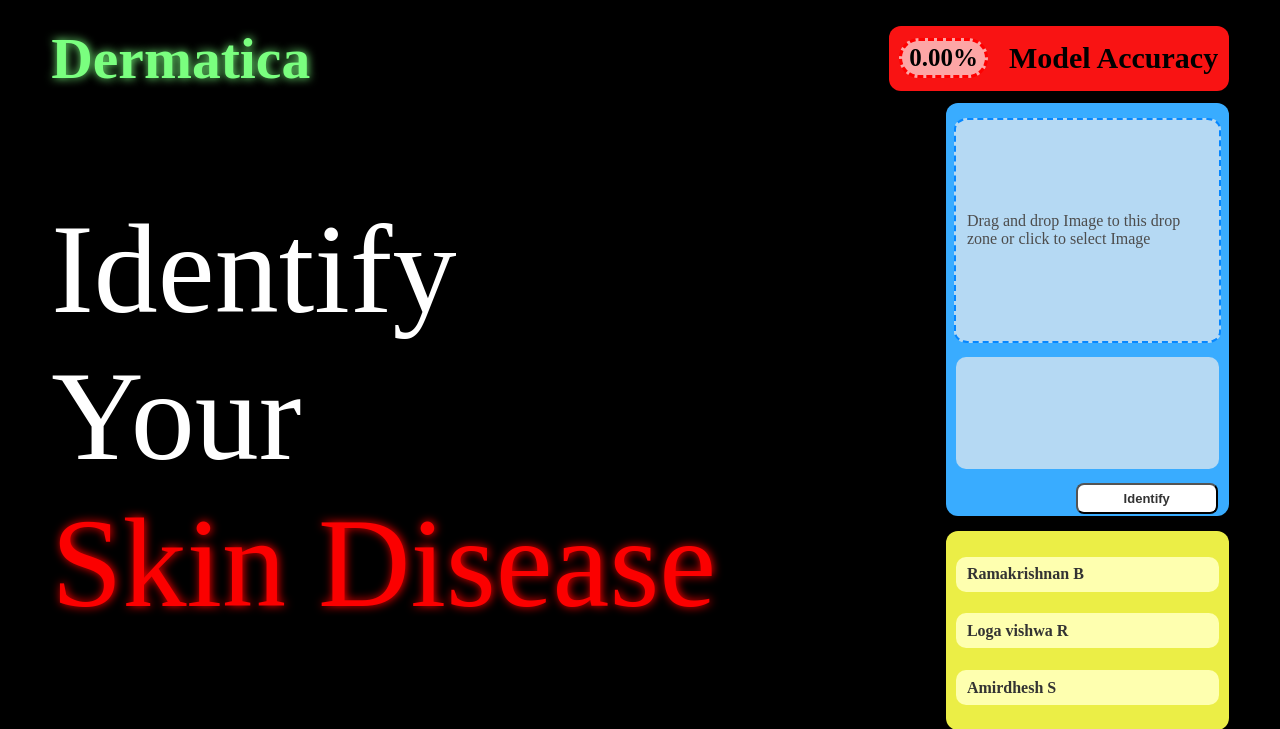
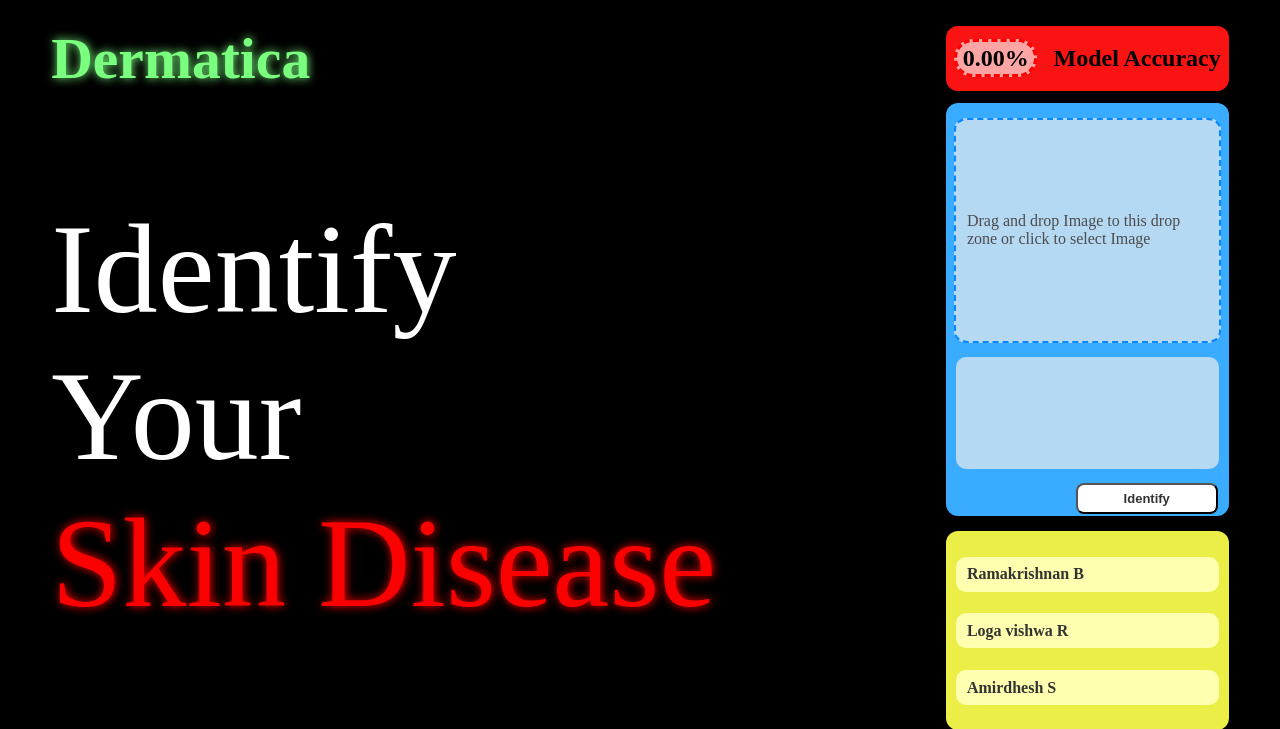
Before and after one commit to Amirdhesh/Dermatica, a Flask app: page / in a window 1280 px wide. Shown: the top 729 px of the page. Run offline with Flask 3, Linux system fonts and the light colour scheme; parts of the project's set-up code (start-up, migrations or seed data) failed here and were passed over.

Commit message:
responsive

```diff
--- a/Dermatica/Backend/Templates/base.html
+++ b/Dermatica/Backend/Templates/base.html
@@ -4,6 +4,7 @@
     <meta charset="UTF-8">
     <meta name="viewport" content="width=device-width, initial-scale=1.0">
     <script src="https://ajax.googleapis.com/ajax/libs/jquery/3.7.1/jquery.min.js"></script>
+    <meta name="viewport" content="width=device-width, initial-scale=1.0">
     <!-- <title>Document</title> -->
     {% block head %}{% endblock %}
 </head>
--- a/Dermatica/Backend/Templates/home.html
+++ b/Dermatica/Backend/Templates/home.html
@@ -2,29 +2,102 @@
 
 {% block head %}
 <style>
-     /* width */
      #report::-webkit-scrollbar {
       width: 4px;
     }
-
-    /* Track */
     #report::-webkit-scrollbar-track {
       background: transparent;
       border-radius: 8px;
 
 
     }
-
-    /* Handle */
     #report::-webkit-scrollbar-thumb {
       background: #888;
       border-radius: 8px;
     }
-
-    /* Handle on hover */
     #report::-webkit-scrollbar-thumb:hover {
       background: #555;
     }
+    #AccContainer {
+            width: 24%;
+            border-radius: 0.75rem;
+            padding-top: 1%;
+            padding-bottom: 1%;
+            background-color: #F91313;
+            font-size: 2rem;
+            font-weight: 600;
+            display: flex;
+            flex-direction: row;
+            justify-content: space-around;
+            align-items: center;
+        }
+
+        #Accuracy {
+            padding-top: 1%;
+            padding-bottom: 1%;
+            padding-left: 2%;
+            padding-right: 2%;
+            border-width: 3px;
+            border-color: red;
+            border-style: dashed;
+            background-color: #FDA5A5;
+            border-radius: 3rem;
+            font-size: 1.5rem;
+        }
+    @media screen and (max-width : 1395px){
+      #AccContainer{
+        font-size: 1.5em;
+      }
+    }
+
+    #identify{
+      font-size: 8rem;
+      color: #ffffff;
+    }
+    #your{
+      font-size: 8rem;
+      color: #ffffff;
+    }
+    #skin_disease{
+      font-size: 8rem;
+      color: #FB0000;
+      text-shadow: #FB0000 1px 0 10px;
+    }
+    @media screen and (max-width : 1130px){
+      #AccContainer{
+        font-size: 1.4em;
+      }
+      #Accuracy{
+        font-size: 1.4rem;
+      }
+      #identify{
+        font-size: 7rem;
+      }
+      #your{
+        font-size: 7rem;
+      }
+      #skin_disease{
+        font-size: 7rem;
+      }
+    }
+    @media screen and (max-width : 1077px){
+      #AccContainer{
+        font-size: 1.3em;
+      }
+      #Accuracy{
+        font-size: 1.3rem;
+      }
+      #identify{
+        font-size: 7rem;
+      }
+      #your{
+        font-size: 7rem;
+      }
+      #skin_disease{
+        font-size: 7rem;
+      }
+    }
+
 </style>
 
 {% endblock %}
@@ -32,19 +105,20 @@
 {% block body %}
     <div style="padding-top: 2%; padding-bottom: 1%; padding-left: 4%; padding-right: 4%; display: flex; flex-direction: row; justify-content: space-between;">
         <div style="font-weight:  800; font-size: 3.6rem; color: white; color: #7AFF7F; text-shadow:#7AFF7F  0.5px 0 10px; ">Dermatica</div>
-        <div style="width: 340px; border-radius: 0.75rem; padding-top: 1%; padding-bottom: 1%; background-color: #F91313; font-size: 30px; font-weight: 600; display: flex; flex-direction: row; justify-content: space-around; align-items: center;">
-          <div id = "Accuracy" style = "padding-top: 1%; padding-bottom: 1%; padding-left: 2%; padding-right: 2%; border-width: 3px; border-color: red; border-style: dashed; background-color: #FDA5A5; border-radius: 3rem; font-size: 25px;" >0.00%</div>
-           Model Accuracy</div>
+        <div id="AccContainer" >
+          <div id = "Accuracy">0.00%</div>
+           Model Accuracy
+        </div>
     </div>
     <div style=" padding-left: 4%; padding-right: 4%; height: 82%; display: grid; grid-template-columns: repeat(4, minmax(0,1fr)); grid-template-rows: repeat(6, minmax(0, 1fr)); gap:calc(15px);">
         <div style="grid-column: span 3; grid-row: span 6; display: flex; flex-direction: column; justify-content: center; ">
-            <div style="font-size: 8rem; color: #ffffff;" >
+            <div id ="identify" >
                 Identify
               </div>
-              <div style="font-size: 8rem; color: #ffffff;" >
+              <div id = "your" >
                 Your
               </div>
-              <div style="font-size: 8rem; color: #FB0000; text-shadow: #FB0000 1px 0 10px;">
+              <div id = "skin_disease">
                 Skin Disease
               </div>
             </div>
```
Also changed, not shown: Dermatica/Backend/image.jpg (deleted).
